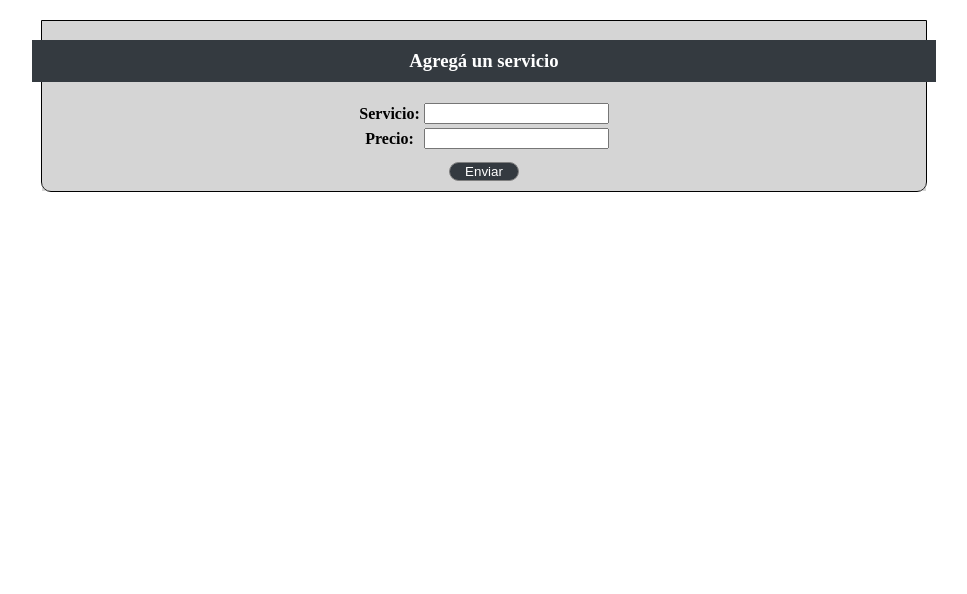
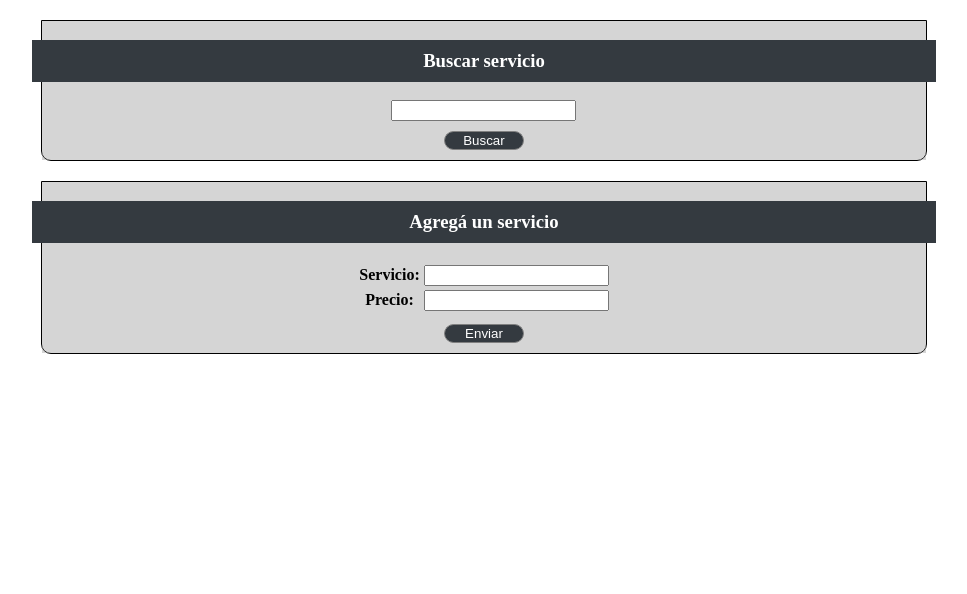
Before and after one commit to crissegura/Hospital, a Django app: page /AppHospital/servicios/ in a window 1280 px wide. Shown: the part 114-708 px from the top of the page, without its empty margins (157-1124 px from the left). Run offline with Django 4.2, Linux system fonts and the light colour scheme; some libraries are stand-ins or nearby versions.

Commit message:
Todo andando nuevamente.

```diff
--- a/AppHospital/templates/AppHospital/servicios.html
+++ b/AppHospital/templates/AppHospital/servicios.html
@@ -10,6 +10,14 @@
 
 {% block main %}
       <div style="width: 70%; border:solid 1px black; border-bottom-left-radius: 10px ;border-bottom-right-radius: 10px ;
+      text-align: center; margin-left: 15%; margin-top: 20px ;margin-bottom: 20px; " >
+         <form action="{% url 'buscarServ' %}" method="GET"  style="background-color: rgba(128, 128, 128, 0.33); display:flex; flex-direction:column; align-items: center ;" >
+            <h3 style=" width: 100%; padding: 10px; background-color:  #343a40; color: white;"  >Buscar servicio</h3>
+            <input type="text" name="nombre" id="nombre">
+            <input type="submit" value="Buscar" style="color: white; border: solid 1px grey; background-color: #343a40 ; width: 80px ;border-radius: 20px; margin-top: 10px; margin-bottom: 10px; " >
+         </form>
+      </div>
+      <div style="width: 70%; border:solid 1px black; border-bottom-left-radius: 10px ;border-bottom-right-radius: 10px ;
                   text-align: center; margin-left: 15%; margin-top: 20px ;margin-bottom: 20px; ">
          <form style="background-color: rgba(128, 128, 128, 0.33); display:flex; flex-direction:column; align-items: center ;"
          action="{% url 'servicios' %}"  method="POST"> {% csrf_token %}
@@ -20,7 +28,7 @@
 
             </table>
 
-       <input style="color: white; border: solid 1px grey; background-color: #343a40 ; width: 70px ;border-radius: 20px; margin-top: 10px; margin-bottom: 10px; " type="submit" value="Enviar">
+            <input style="color: white; border: solid 1px grey; background-color: #343a40 ; width: 80px ;border-radius: 20px; margin-top: 10px; margin-bottom: 10px; " type="submit" value="Enviar">
 
          </form>
 
--- a/AppHospital/urls.py
+++ b/AppHospital/urls.py
@@ -7,7 +7,10 @@ urlpatterns = [
     path('servicios/', servicios, name='servicios'),
     path('empleados/', empleados, name='empleados'),
     path('pacientes/', pacientes, name='pacientes'),
-    path('buscarPaciente/', buscarPaciente, name='buscarPaciente'),
+    path('pacientes/', buscarPaciente, name='buscarPaciente'),
     path('buscar/', buscar, name='buscar'),
-
+    path('empleados/',buscarEmpleado, name='buscarEmpleado'),
+    path('buscarEmp/', buscarEmp , name='buscarEmp' ),
+    path('servicios/', buscarServicio , name='buscarServicio' ),
+    path('buscarServ/', buscarServ , name='buscarServ' ),
 ]
--- a/AppHospital/views.py
+++ b/AppHospital/views.py
@@ -73,7 +73,7 @@ def pacientes(request):
 
 
 def buscarPaciente(request):
-    return render(request, "AppHospital/buscarPaciente.html")
+    return render(request, "AppHospital/pacientes.html")
 
 def buscar(request):
     nombre=request.GET['nombre']
@@ -82,3 +82,25 @@ def buscar(request):
         return render(request, "AppHospital/resultadosBusquedas.html", {"paciente":paciente, "nombre":nombre} )
     else:
         return render(request, "AppHospital/resultadosBusquedas.html", {"mensaje":'Paciente no registrado'} )
+
+def buscarEmpleado(request):
+    return render (request, "AppHospital/empleados.html")
+
+def buscarEmp(request):
+    nombre=request.GET['nombre']
+    empleados=Empleados.objects.filter(nombre=nombre)
+    if len(empleados)!=0:
+        return render(request, "AppHospital/resultadosBusquedas.html", {"empleados":empleados, "nombre":nombre} )
+    else:
+        return render(request, "AppHospital/resultadosBusquedas.html", {"mensaje":'Esta persona no trabaja aquí.'} )
+
+def buscarServicio(request):
+    return render (request, "AppHospital/servicios.html")
+
+def buscarServ(request):
+    servicio=request.GET['nombre']
+    miServicio=Servicios.objects.filter(servicio=servicio)
+    if len(miServicio)!=0:
+        return render(request, "AppHospital/resultadosBusquedas.html", {"miServicio":miServicio, "servicio":servicio} )
+    else:
+        return render(request, "AppHospital/resultadosBusquedas.html", {"mensaje":'No realizamos este servicio en el Hospital.'} )
```
Also changed, not shown: AppHospital/templates/AppHospital/empleados.html (+10 -1 lines), AppHospital/templates/AppHospital/resultadosBusquedas.html (+14 -1 lines), db.sqlite3. Lines whose indentation alone changed are shown as unchanged.
